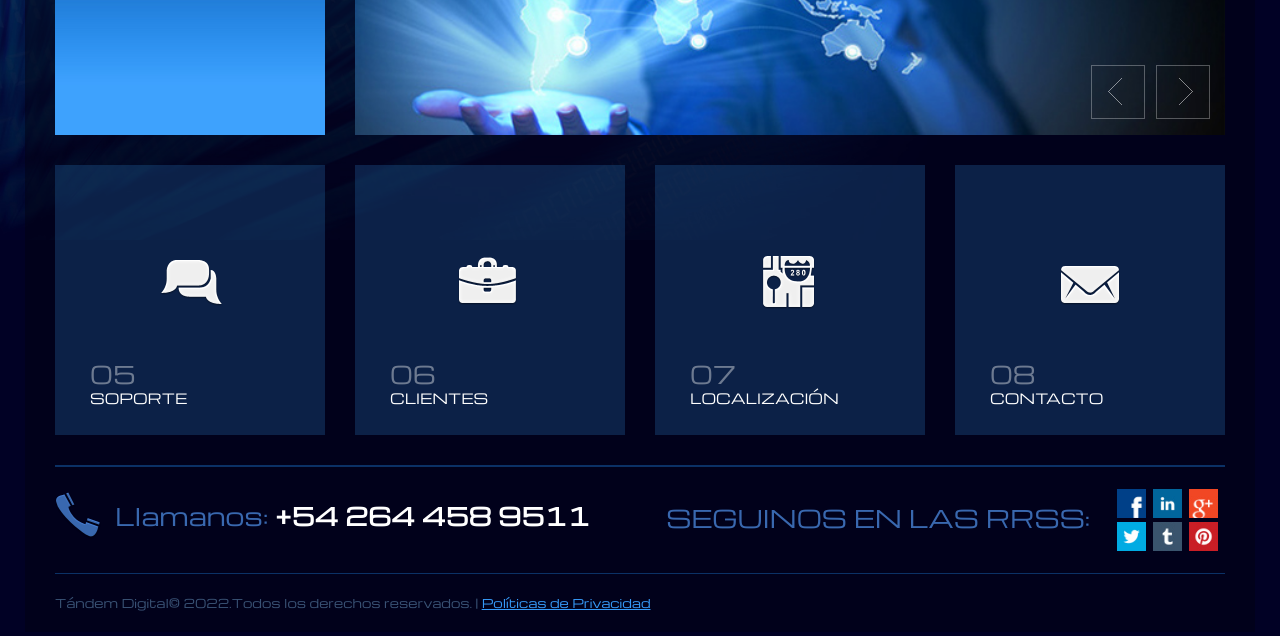
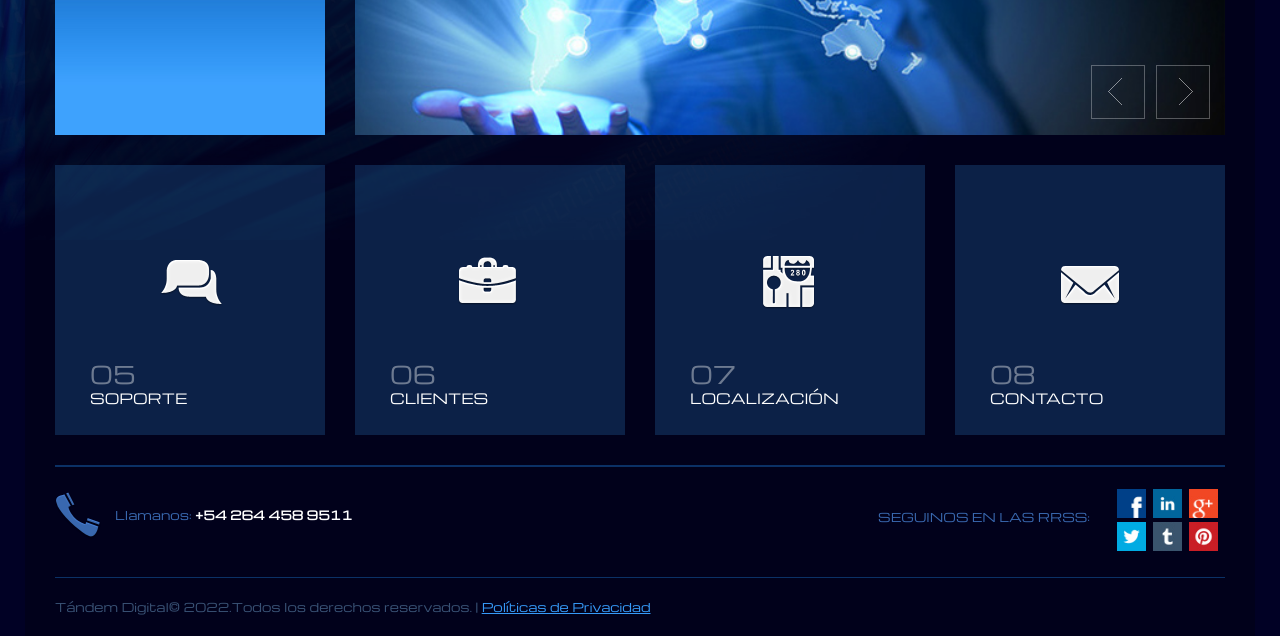
Before and after one commit to AndresFran/web.tandem2, a plain HTML site: page docs/index.html in a window 1280 px wide. Shown: the part 560-1196 px from the top of the page. Drawn offline with nearby package versions, Linux system fonts and the light colour scheme.

Commit message:
font size footer

```diff
--- a/docs/css/style.css
+++ b/docs/css/style.css
@@ -46,10 +46,10 @@ header{position: relative; z-index: 1; padding-top: 25px; }
 /* ============================= footer ====================== */
 footer{position: relative; z-index: 1;border-top: 1px solid #0b3166; padding-top: 20px; padding-bottom: 20px; border-bottom: 1px solid #0b3166; margin-bottom: 20px; }
 
-.bot1{float: left; min-height: 47px; padding-left: 60px; padding-top: 8px; background: url(../images/bot1.png) 0 0 no-repeat; font-family: 'Michroma'; font-size: 24px; font-weight: 400; line-height: 30px; color: #3968af; margin-top: 5px;}
+.bot1{float: left; min-height: 47px; padding-left: 60px; padding-top: 8px; background: url(../images/bot1.png) 0 0 no-repeat; font-family: 'Michroma'; font-size: 12px; font-weight: 400; line-height: 30px; color: #3968af; margin-top: 5px;}
 .bot1 span{font-weight: 700; color: #fff;}
 
-.bot2{float: right;font-size: 24px;}
+.bot2{float: right;font-size: 12px;}
 .bot2 .txt1{float: left; padding-right: 25px; padding-top: 15px; font-family: 'Michroma';  font-weight: 400; line-height: 30px; color: #3968af; text-transform: uppercase;}
 .social_wrapper{float: left;}
 .social{width: 110px; display: inline-block; margin: 0 0px; padding-top: 0px; list-style: none; white-space: nowrap;}
```
